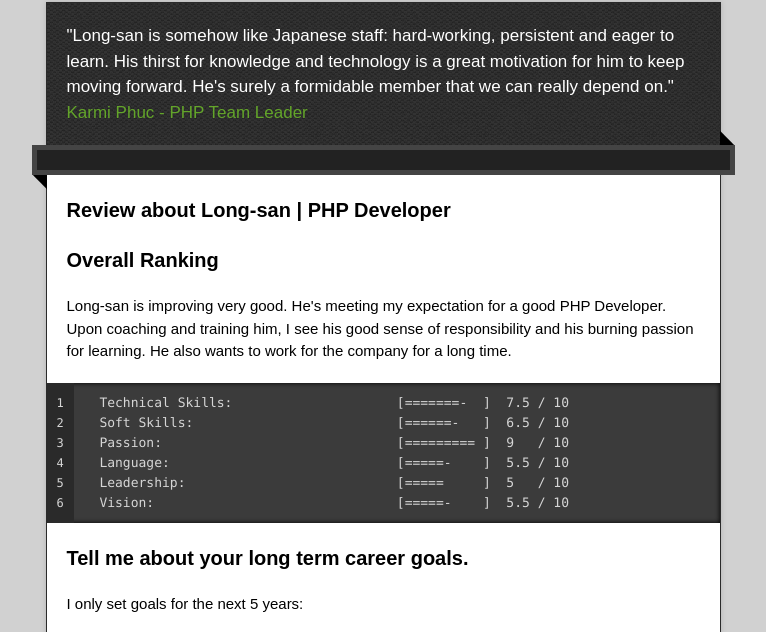
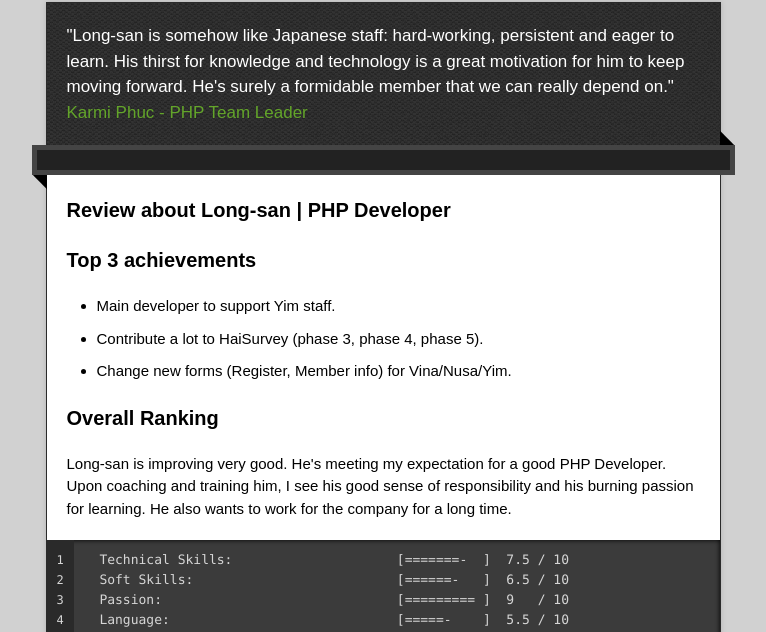
Before and after one commit to kamiphuc/kamiphuc.github.io, a plain HTML site: page long.html in a window 1280 px wide. Shown: the part 128-760 px from the top of the page, without its empty margins (257-1023 px from the left). Drawn offline with nearby package versions, Linux system fonts and the light colour scheme.

Commit message:
add Top Achievements to Long-san's review

```diff
--- a/long.html
+++ b/long.html
@@ -32,6 +32,15 @@
         <article class="markdown-body">
           <h3>
 <a name="hello-world-its-karmi-ph%C3%BAc" class="anchor" href="#hello-world-its-karmi-ph%C3%BAc"><span class="octicon octicon-link"></span></a>Review about Long-san | PHP Developer</h3>
+
+<h3>
+<a name="welcome-to-github-pages" class="anchor" href="#welcome-to-github-pages"><span class="octicon octicon-link"></span></a>Top 3 achievements</h3>
+
+<p><ul>
+  <li>Main developer to support Yim staff.</li>
+  <li>Contribute a lot to HaiSurvey (phase 3, phase 4, phase 5).</li>
+  <li>Change new forms (Register, Member info) for Vina/Nusa/Yim.</li>
+</ul></p>
 
 <h3>
 <a name="welcome-to-github-pages" class="anchor" href="#welcome-to-github-pages"><span class="octicon octicon-link"></span></a>Overall Ranking</h3>
```
